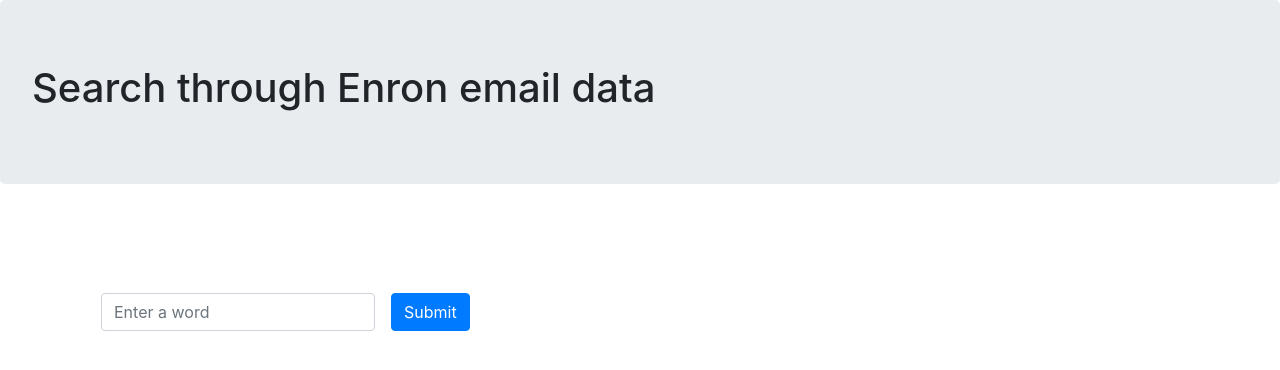
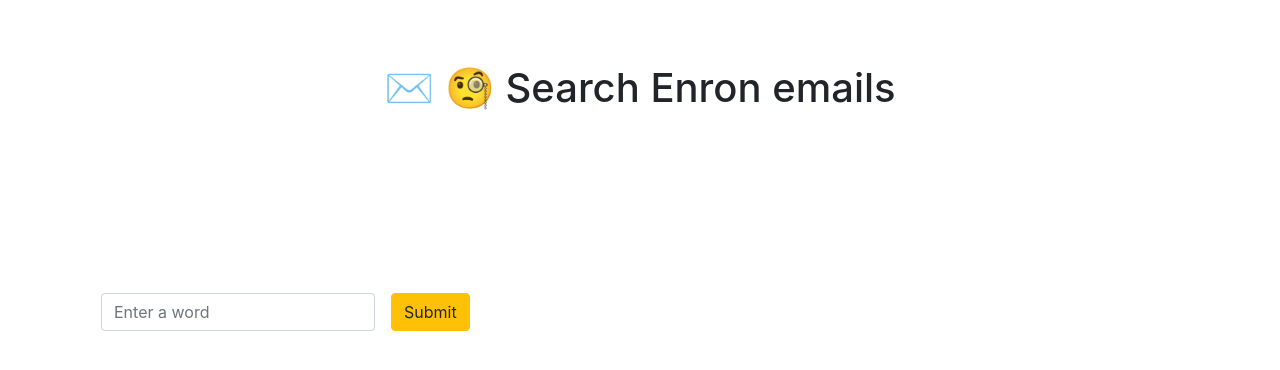
Before and after one commit to jw122/enron_search, a Flask app: page / in a window 1280 px wide. Shown: the top 370 px of the page. Run offline with Flask 2, Linux system fonts and the light colour scheme; parts of the project's set-up code (start-up, migrations or seed data) failed here and were passed over; some libraries are stand-ins or nearby versions.

Commit message:
template styling

```diff
--- a/templates/home.html
+++ b/templates/home.html
@@ -11,8 +11,8 @@
 <body>
   {% include 'search.html' %}
 
-  <div class="jumbotron">
-    <h1>Search through Enron email data</h1>
+  <div class="jumbotron" style="background-color:white; text-align:center">
+    <h1>✉️ 🧐 Search Enron emails</h1>
   </div>
 
   <div class="container">
@@ -26,7 +26,7 @@
         <div class="form-group mx-sm-3 mb-2">
           <input type="text" class="form-control" id="search_field" placeholder="Enter a word">
         </div>
-        <a href=# id=process_input><button type="submit" class="btn btn-primary mb-2">Submit</button></a>
+        <a href=# id=process_input><button type="submit" class="btn btn-warning mb-2">Submit</button></a>
       </form>
     </div>
 
--- a/templates/search.html
+++ b/templates/search.html
@@ -51,13 +51,14 @@
 					  term: inpt,
 					}, function(data) {
             $("#resultDiv").empty();
+            $("#resultDiv").append(`<h4>Emails containing keyword "${inpt}":</h4>`)
 						console.log("email results: ", data.result)
 
             Object.keys(data.result).forEach(function(key, index){
               // console.log("key: ", key)
               $("#resultDiv").append(`
-                <div class="card" style="width: 18rem; margin-top:3%">
-                <div class="card-header">
+                <div class="card bg-dark mb-3" style="width: 18rem; margin-top:3%">
+                <div class="card-header text-white">
                   ${key}
                 </div>
                   <ul id=line-"${key}" class="list-group list-group-flush">
```
Also changed, not shown: enron-search.gif (added).
